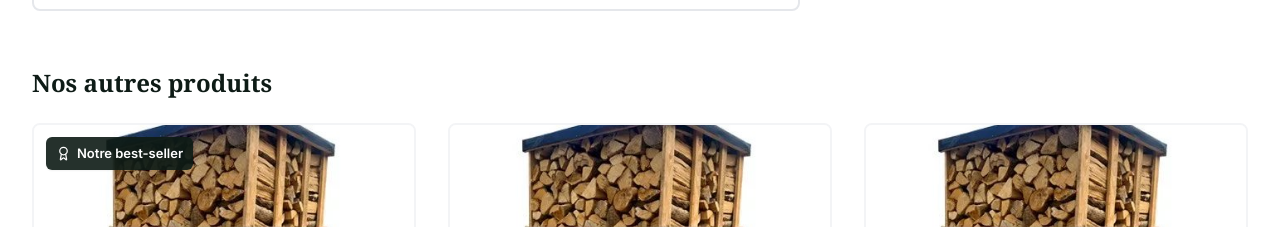
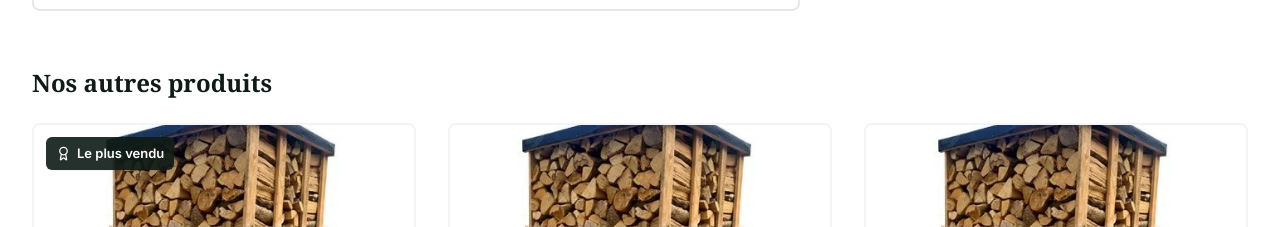
Before and after one commit to Profesordd/bois-tresor-vitrine, a Next.js app: page /produits/melange-de-bois-durs-1m-palette-de-2-steres/ in a window 1280 px wide. Shown: the part 3240-3467 px from the top of the page. Built offline with nearby package versions, Linux system fonts and the light colour scheme.

Commit message:
Repère « Le plus vendu » : en français, le public ne lit pas l'anglais
Co-Authored-By: Claude Opus 5 <noreply@anthropic.com>

```diff
--- a/app/produits/[slug]/page.tsx
+++ b/app/produits/[slug]/page.tsx
@@ -75,7 +75,7 @@ export default async function ProductPage({ params }: Props) {
             {product.badge === 'bestseller' && (
               <span className="inline-flex items-center gap-1.5 rounded-md bg-ink text-white text-[13px] font-semibold px-2.5 py-1">
                 <Award size={15} />
-                Notre best-seller
+                Le plus vendu
               </span>
             )}
           </div>
--- a/components/shop/ProductCard.tsx
+++ b/components/shop/ProductCard.tsx
@@ -43,7 +43,7 @@ export default function ProductCard({ product }: ProductCardProps) {
           <span className="absolute top-2 left-2 sm:top-3 sm:left-3 inline-flex items-center gap-1 sm:gap-1.5 rounded-md bg-ink/90 text-white text-[11px] sm:text-[13px] font-semibold px-2 py-1 sm:px-2.5 sm:py-1.5 shadow-sm">
             <Award size={13} className="sm:hidden" />
             <Award size={15} className="hidden sm:block" />
-            Notre best-seller
+            Le plus vendu
           </span>
         )}
 
```
Also changed, not shown: .claude/skills/site-bois-tresor/SKILL.md.
